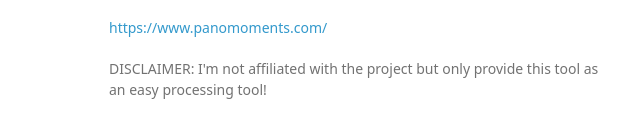
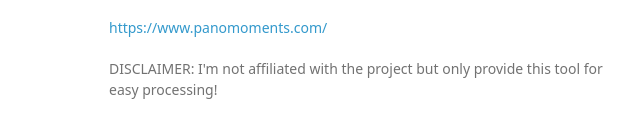
Before and after one commit to khufkens/equi2pano, a plain HTML site: page index.html in a window 1280 px wide. Shown: the part 907-1044 px from the top of the page, 461-1101 px from the left. Drawn offline with Linux system fonts and the light colour scheme; a web font is replaced by a local one.

```diff
--- a/index.html
+++ b/index.html
@@ -53,7 +53,7 @@
 
 <p><a href="https://www.panomoments.com/">https://www.panomoments.com/</a></p>
 
-<p>DISCLAIMER: I'm not affiliated with the project but only provide this tool as an easy processing tool!</p>
+<p>DISCLAIMER: I'm not affiliated with the project but only provide this tool for easy processing!</p>
       </section>
       <footer>
         <p>This project is maintained by <a href="https://github.com/khufkens">khufkens</a></p>
```
Also changed, not shown: params.json (+1 -1 lines).
